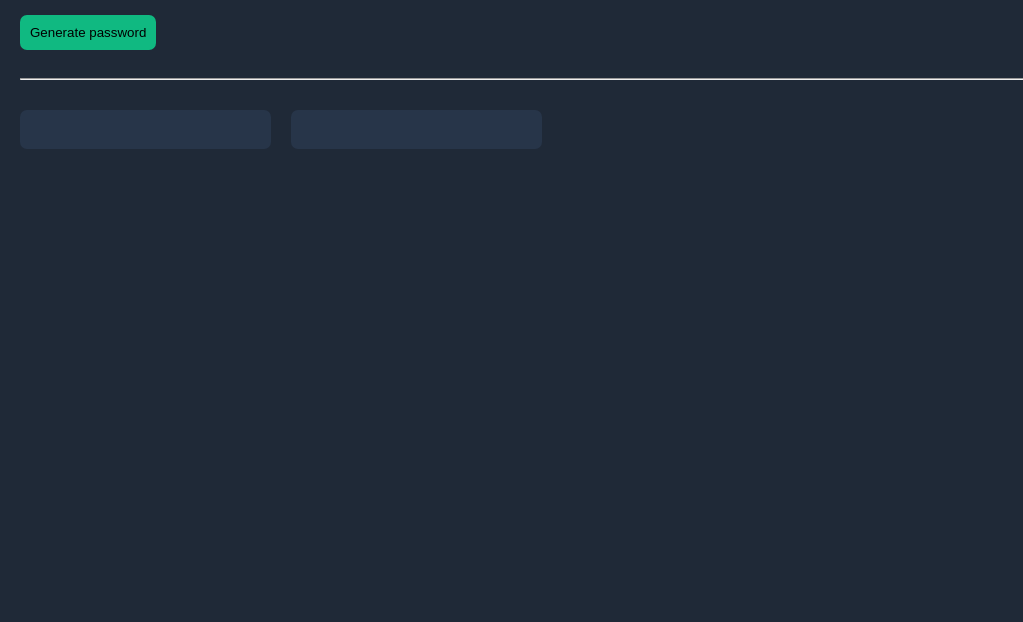
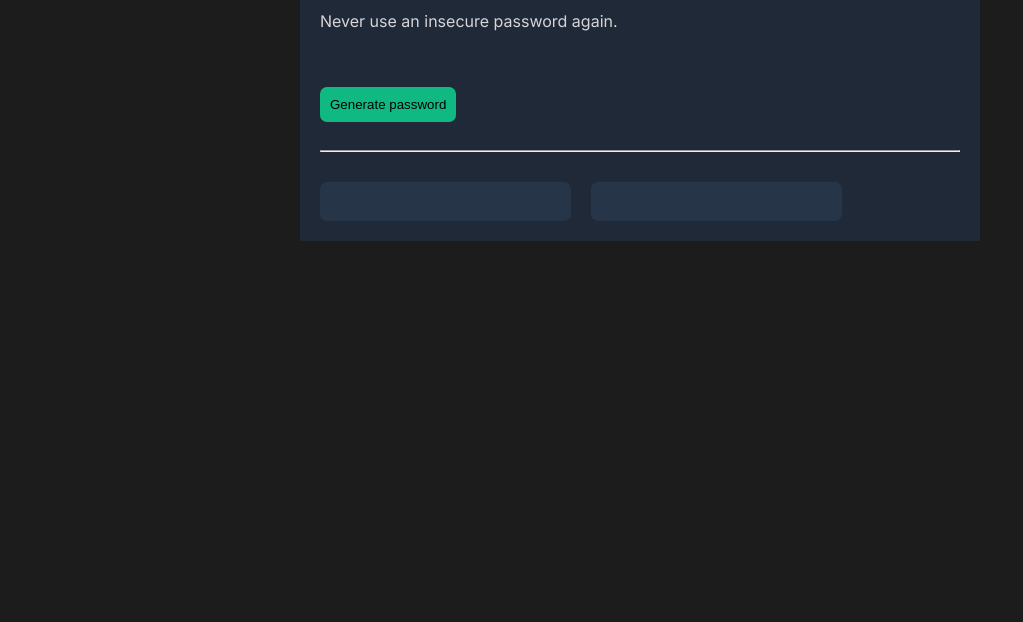
Before and after one commit to Camyza/password_generator_challenge, a website built with Vite: page index.html in a window 1280 px wide. Shown: the part 178-800 px from the top of the page, without its empty margins (0-1023 px from the left). Built offline with nearby package versions, Linux system fonts and the light colour scheme.

Commit message:
Updated html and css
Updated html and css to make it look better.

```diff
--- a/index.css
+++ b/index.css
@@ -1,10 +1,18 @@
 body {
     margin: 0;
-    background: #1F2937;
+    background: #1C1C1C;
     color: #D5D4D8;
     font-family: "Inter", sans-serif;
+    padding-top: 50px;
+}
+
+#container {
+    background: #1F2937;
+    margin: 0 auto;
+    width: 50%;
     padding: 20px;
 }
+
 h1 {
     color: #fff;
     margin-bottom: -30px;
@@ -26,7 +34,8 @@ h2 {
 
 hr {
     color: #2F3E53;
-    margin-bottom: 30px;;
+    margin-bottom: 30px;
+    ;
 }
 
 .center {
@@ -34,7 +43,8 @@ hr {
     justify-content: left;
 }
 
-#password-one, #password-two {
+#password-one,
+#password-two {
     color: #4ADF86;
     font-family: "Karla", sans-serif;
     background: #273549;
@@ -45,4 +55,6 @@ hr {
     text-align: center;
 }
 
-#password-one {margin-right: 20px;}
+#password-one {
+    margin-right: 20px;
+}
--- a/index.html
+++ b/index.html
@@ -1,11 +1,16 @@
 <html>
+
 <head>
     <link rel="preconnect" href="https://fonts.googleapis.com">
     <link rel="preconnect" href="https://fonts.gstatic.com" crossorigin>
-        <link href="https://fonts.googleapis.com/css2?family=Inter:wght@100..900&family=Karla:ital,wght@0,200..800;1,200..800&display=swap" rel="stylesheet">
+    <link
+        href="https://fonts.googleapis.com/css2?family=Inter:wght@100..900&family=Karla:ital,wght@0,200..800;1,200..800&display=swap"
+        rel="stylesheet">
     <link rel="stylesheet" href="index.css">
 </head>
+
 <body>
+    <div id="container">
         <h1>Generate a</h1>
         <h2>random password</h2>
         <p>Never use an insecure password again.</p>
@@ -17,6 +22,8 @@
             <div id="password-one"></div>
             <div id="password-two"></div>
         </div>
+    </div>
     <script src="index.js"></script>
 </body>
+
 </html>
```
Lines whose indentation alone changed are shown as unchanged.
